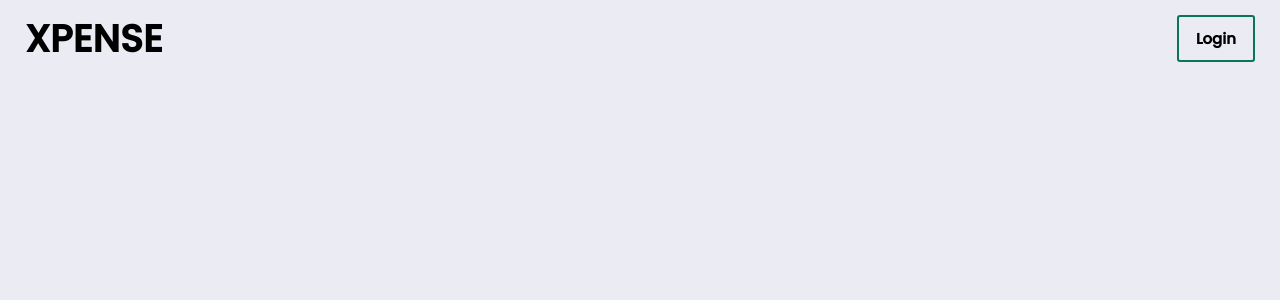
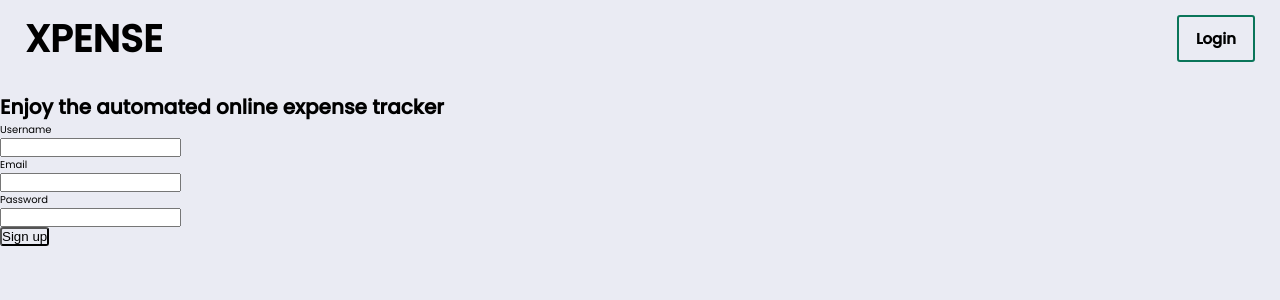
Before and after one commit to Gabito-git/Xpense, a React (Create React App) app in the folder frontend/: page /auth/signup in a window 1280 px wide. Shown: the top 300 px of the page. Built offline with nearby package versions, Linux system fonts and the light colour scheme.

Commit message:
(front) add auth form component to signup screen

```diff
--- a/frontend/src/screens/SingupScreen.js
+++ b/frontend/src/screens/SingupScreen.js
@@ -1,3 +1,5 @@
+import AuthForm from "../components/AuthForm"
+import FormGroup from "../components/FormGroup"
 import Navbar from "../components/Navbar"
 
 const SingupScreen = () => {
@@ -7,6 +9,28 @@ const SingupScreen = () => {
                 buttonText="Login"
                 className="auth"
             />
+            <main className="auth__main">
+                <h1>Enjoy the automated online expense tracker</h1>
+                <AuthForm
+                    className="auth"
+                    buttonText="Sign up"
+                >
+                    <FormGroup
+                        className="auth"
+                        label="Username"
+                    />
+                    <FormGroup
+                        className="auth"
+                        label="Email"
+                        type="email"
+                    />
+                    <FormGroup
+                        className="auth"
+                        label="Password"
+                        type="password"
+                    />
+                </AuthForm>
+            </main>
         </div>
     )
 }
```
